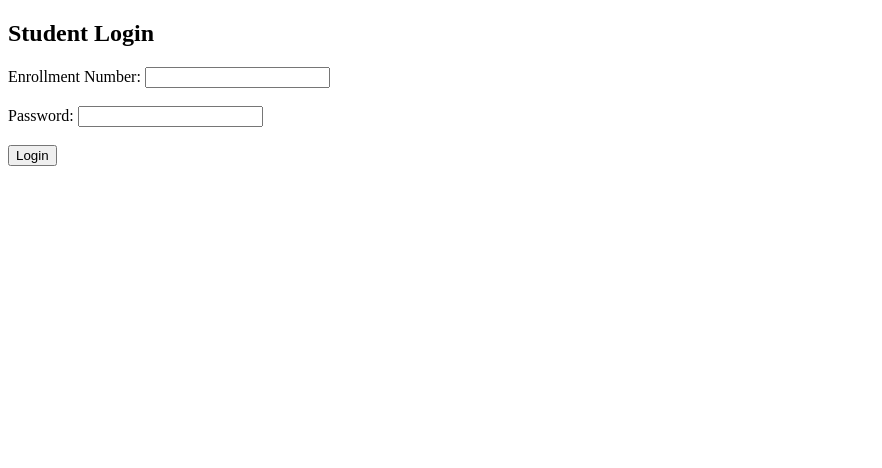
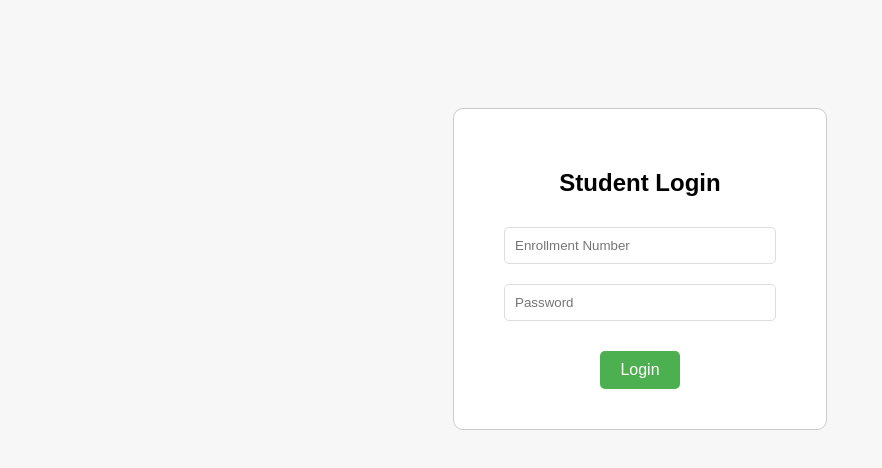
Before and after one commit to shankhanna123/shankhanna123, a plain HTML site: page student-login.html in a window 1280 px wide. Shown: the whole page, without its empty margins (0-882 px from the left). Drawn offline with Linux system fonts and the light colour scheme.

Commit message:
Update student-login.html

```diff
--- a/student-login.html
+++ b/student-login.html
@@ -2,11 +2,52 @@
 <html>
 <head>
   <title>Student Login</title>
-  <script src="https://www.gstatic.com/firebasejs/8.10.1/firebase-app.js"></script>
-  <script src="https://www.gstatic.com/firebasejs/8.10.1/firebase-auth.js"></script>
+  <script src="https://www.gstatic.com/firebasejs/9.22.2/firebase-app-compat.js"></script>
+  <script src="https://www.gstatic.com/firebasejs/9.22.2/firebase-auth-compat.js"></script>
+  <script src="https://www.gstatic.com/firebasejs/9.22.2/firebase-database-compat.js"></script>
+  <style>
+    body {
+      font-family: Arial, sans-serif;
+      background-color: #f7f7f7;
+      text-align: center;
+      padding-top: 100px;
+    }
+    .login-container {
+      display: inline-block;
+      padding: 40px;
+      border: 1px solid #ccc;
+      background-color: #fff;
+      border-radius: 10px;
+    }
+    input {
+      margin: 10px;
+      padding: 10px;
+      width: 250px;
+      border: 1px solid #ddd;
+      border-radius: 5px;
+    }
+    button {
+      padding: 10px 20px;
+      font-size: 16px;
+      margin-top: 20px;
+      background-color: #4CAF50;
+      color: white;
+      border: none;
+      border-radius: 5px;
+    }
+  </style>
+</head>
+<body>
+
+  <div class="login-container">
+    <h2>Student Login</h2>
+    <input type="text" id="enrollment" placeholder="Enrollment Number" required><br>
+    <input type="password" id="password" placeholder="Password" required><br>
+    <button onclick="login()">Login</button>
+  </div>
 
   <script>
-    // Replace with your actual Firebase config
+    // TODO: Replace with your Firebase project config
     const firebaseConfig = {
   apiKey: "AIzaSyDt-pibaL2pMEu19Qgbcl4ir68W8lfqti8",
   authDomain: "attendance-d7de7.firebaseapp.com",
@@ -18,38 +59,37 @@
 };
 
     firebase.initializeApp(firebaseConfig);
-  </script>
-</head>
-<body>
-  <h2>Student Login</h2>
-  <form onsubmit="loginStudent(event)">
-    <label for="enrollment">Enrollment Number:</label>
-    <input type="text" id="enrollment" required><br><br>
 
-    <label for="password">Password:</label>
-    <input type="password" id="password" required><br><br>
-
-    <button type="submit">Login</button>
-  </form>
-
-  <script>
-    function loginStudent(event) {
-      event.preventDefault();
-
+    function login() {
       const enrollment = document.getElementById("enrollment").value.trim();
       const password = document.getElementById("password").value.trim();
+
+      if (enrollment === "" || password === "") {
+        alert("Please enter both Enrollment Number and Password.");
+        return;
+      }
+
       const email = enrollment + "@student.attendance.com";
 
       firebase.auth().signInWithEmailAndPassword(email, password)
         .then((userCredential) => {
+          // Successful login
           alert("Login successful!");
+          // Redirect to student dashboard
           window.location.href = "student.html";
         })
         .catch((error) => {
-          console.error("Login error:", error);
-          alert("Login failed: " + error.message);
+          console.error("Login error:", error.code, error.message);
+          if (error.code === "auth/user-not-found") {
+            alert("User not found. Please contact your teacher.");
+          } else if (error.code === "auth/wrong-password") {
+            alert("Incorrect password. Try again.");
+          } else {
+            alert("Login failed: " + error.message);
+          }
         });
     }
   </script>
+
 </body>
 </html>
```
